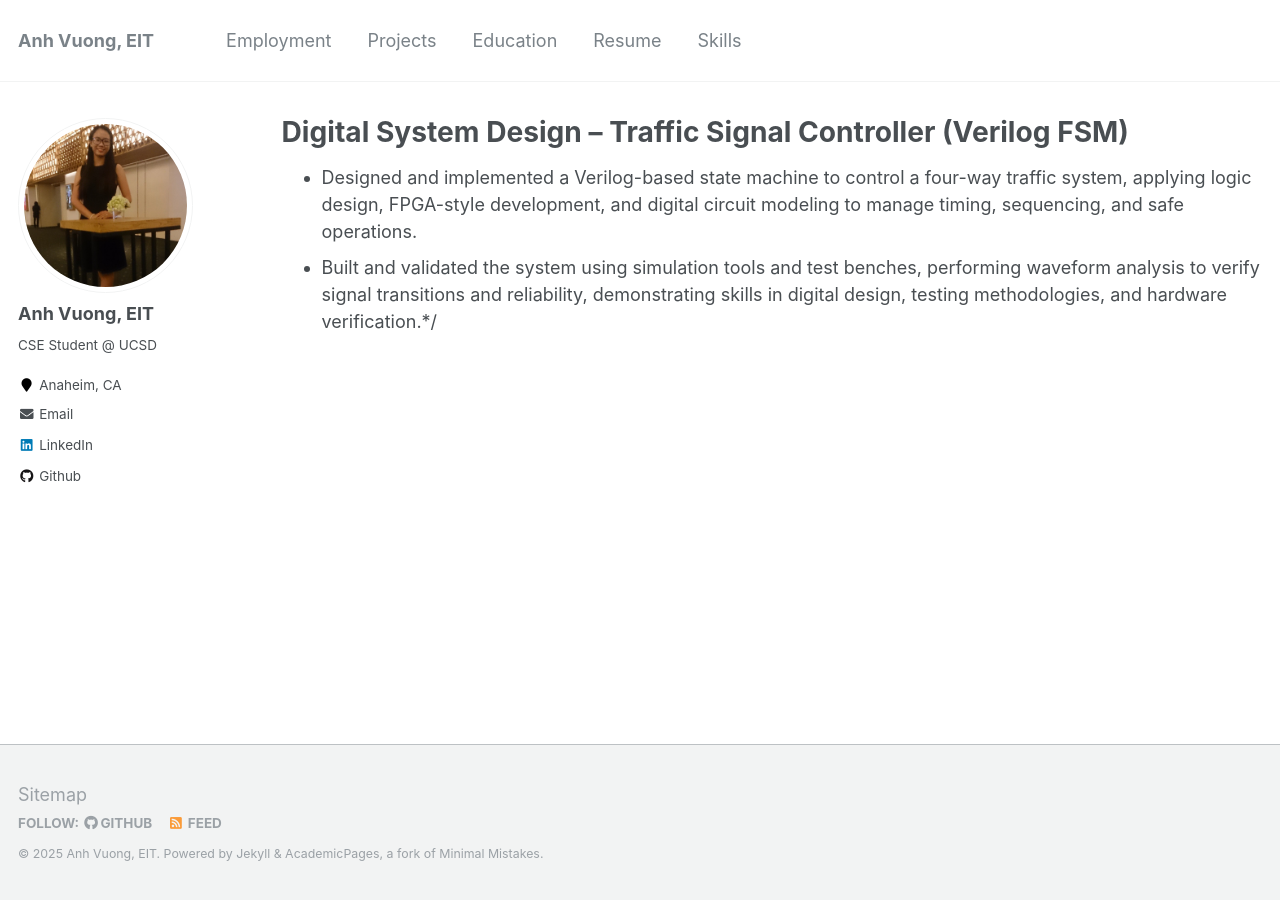
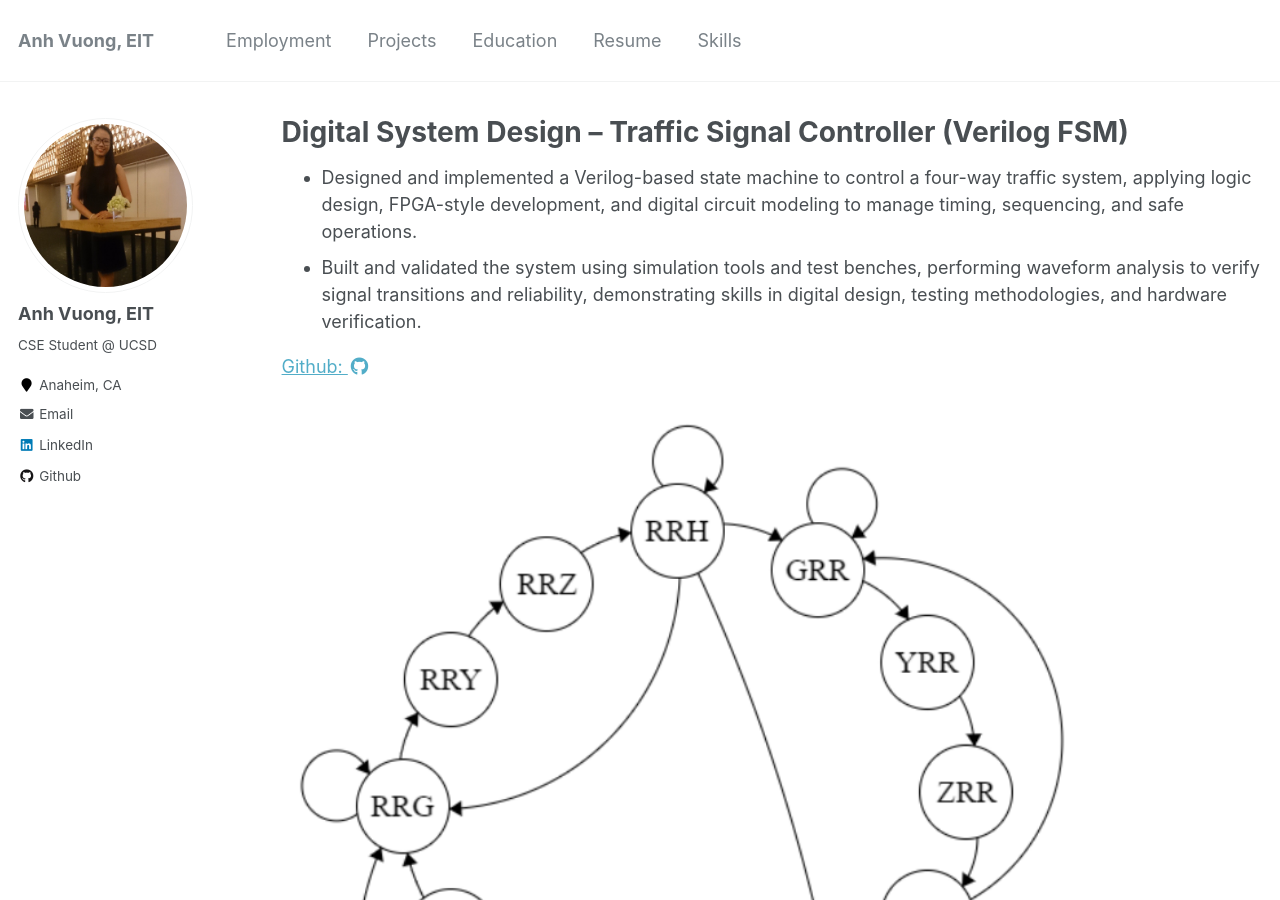
Before and after one commit to ahvuong/ahvuong.github.io, a Jekyll site: the page built from _projects/2022-traffic-signal.md, in a window 1280 px wide and 900 px high. Built offline with Jekyll 4.4.1, drawn with Linux system fonts in a browser that asks for light colours; part of the change alters nothing that is shown.

Commit message:
Update traffic signal controller project

```diff
--- a/_projects/2022-traffic-signal.md
+++ b/_projects/2022-traffic-signal.md
@@ -8,19 +8,26 @@ date: 2022-02-01
 ---
 
 * Designed and implemented a Verilog-based state machine to control a four-way traffic system, applying logic design, FPGA-style development, and digital circuit modeling to manage timing, sequencing, and safe operations.
-* Built and validated the system using simulation tools and test benches, performing waveform analysis to verify signal transitions and reliability, demonstrating skills in digital design, testing methodologies, and hardware verification.*/
+* Built and validated the system using simulation tools and test benches, performing waveform analysis to verify signal transitions and reliability, demonstrating skills in digital design, testing methodologies, and hardware verification.
 
 
 <!-- citation and icon code -->
+
+<p>
 <!--
-<p>
-<a href="https://cse110-fa22-group22.github.io/cse110-fa22-group22/source/html/home.html">Demo:  <i class="fas fa-fw fa-link zoom" aria-hidden="true"></i></a>
-<a href="https://github.com/ahvuong/cse110-fa22-group22">Github: <i class="fab fa-fw fa-github zoom" aria-hidden="true"></i></a>
+<a href="https://cse110-fa22-group22.github.io/cse110-fa22-group22/source/html/home.html">Demo:  <i class="fas fa-fw fa-link zoom" aria-hidden="true"></i></a>   -->
+<a href="https://github.com/ahvuong/Traffic-Signal-Controller">Github: <i class="fab fa-fw fa-github zoom" aria-hidden="true"></i></a>
 </p>
 
-![kaimono1](../images/kaimono_1.png)
 
-![kaimono2](../images/kaimono_2.png)
+![traffic1](../images/traffic_1.png)
 
-![kaimono3](../images/kaimono_3.png)
--->
+![traffic2](../images/traffic_2.png)
+
+![traffic3](../images/traffic_3.png)
+
+![traffic4](../images/traffic_4.png)
+
+![traffic5](../images/traffic_5.png)
+
+![traffic6](../images/traffic_6.png)
```
Also changed, not shown: images/traffic_1.png (added), images/traffic_2.png (added), images/traffic_3.png (added), images/traffic_4.png (added), images/traffic_5.png (added), images/traffic_6.png (added).
